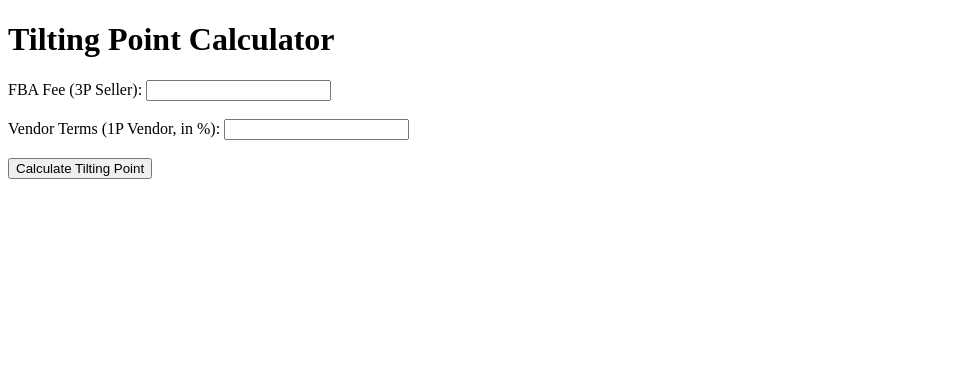
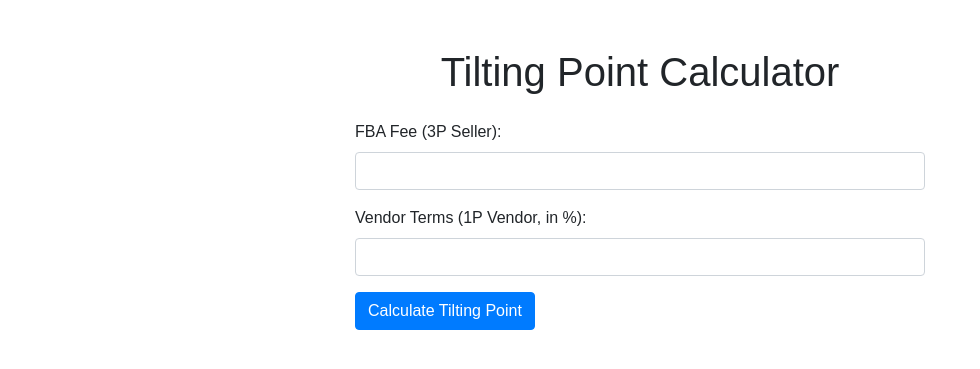
Before and after one commit to claudiuclement/1pvs3pv2, a Flask app: page / in a window 1280 px wide. Shown: the top 369 px of the page, without its empty margins (0-980 px from the left). Run offline with Flask 3, Linux system fonts and the light colour scheme; parts of the project's set-up code (start-up, migrations or seed data) failed here and were passed over; some libraries are stand-ins or nearby versions.

Commit message:
Changes in the design

```diff
--- a/static/css/styles.css
+++ b/static/css/styles.css
@@ -0,0 +1,12 @@
+body {
+    font-family: Arial, sans-serif;
+  }
+
+  .container {
+    max-width: 600px;
+    margin: 0 auto;
+  }
+
+  #result p {
+    margin-bottom: 1rem;
+  }
--- a/templates/index.html
+++ b/templates/index.html
@@ -2,37 +2,30 @@
 <html lang="en">
   <head>
     <meta charset="utf-8">
+    <meta name="viewport" content="width=device-width, initial-scale=1">
     <title>Tilting Point Calculator</title>
+    <link rel="stylesheet" href="https://maxcdn.bootstrapcdn.com/bootstrap/4.5.2/css/bootstrap.min.css">
+    <link rel="stylesheet" href="/static/css/styles.css">
     <script src="https://code.jquery.com/jquery-3.6.0.min.js"></script>
   </head>
   <body>
-    <h1>Tilting Point Calculator</h1>
-    <form id="calc-form">
-      <label for="fba_fee">FBA Fee (3P Seller):</label>
-      <input type="number" step="0.01" id="fba_fee" name="fba_fee" required><br><br>
-      <label for="vendor_terms">Vendor Terms (1P Vendor, in %):</label>
-      <input type="number" step="0.01" id="vendor_terms" name="vendor_terms" required><br><br>
-      <button type="submit">Calculate Tilting Point</button>
-    </form>
+    <div class="container">
+      <h1 class="text-center mt-5">Tilting Point Calculator</h1>
+      <form id="calc-form" class="mt-4">
+        <div class="form-group">
+          <label for="fba_fee">FBA Fee (3P Seller):</label>
+          <input type="number" step="0.01" class="form-control" id="fba_fee" name="fba_fee" required>
+        </div>
+        <div class="form-group">
+          <label for="vendor_terms">Vendor Terms (1P Vendor, in %):</label>
+          <input type="number" step="0.01" class="form-control" id="vendor_terms" name="vendor_terms" required>
+        </div>
+        <button type="submit" class="btn btn-primary">Calculate Tilting Point</button>
+      </form>
 
-    <div id="result"></div>
+      <div id="result" class="mt-4"></div>
+    </div>
 
-    <script>
-      $("#calc-form").submit(function(event) {
-        event.preventDefault();
-        const formData = $(this).serialize();
-        $.post("/calculate", formData, function(response) {
-          if (response.error) {
-            $("#result").html(`<p>${response.error}</p>`);
-          } else {
-            $("#result").html(`
-              <p>The tilting point where the 3P(Seller) business model becomes more profitable is at a price of ${response.tilting_point}</p>
-              <p>Profit for 3P(Seller) business model at the tilting point: ${response.profit_3P_Seller}</p>
-              <p>Profit for 1P(Vendor) business model at the tilting point: ${response.profit_1P_Vendor}</p>
-            `);
-          }
-        });
-      });
-    </script>
+    <script src="/static/js/scripts.js"></script>
   </body>
 </html>
```
